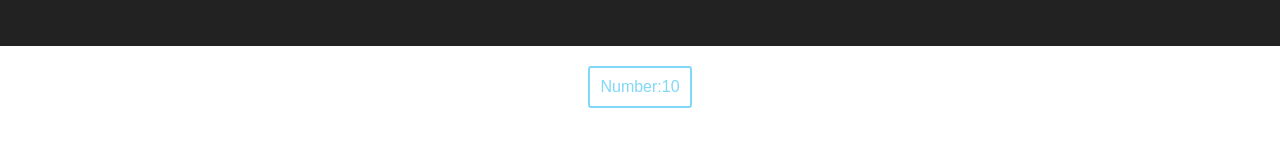
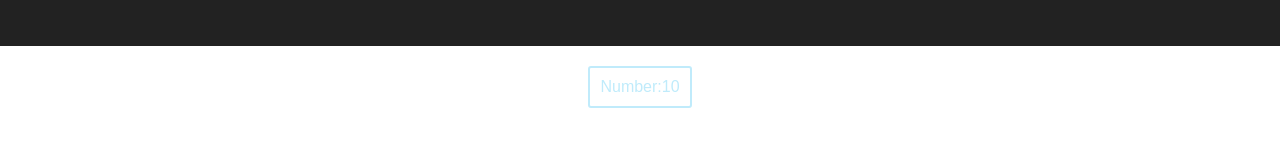
Before and after one commit to AmeliaPond198/simple-react-boilerplate, a React app: page / in a window 1280 px wide. Shown: the part 144-300 px from the top of the page. Built offline with nearby package versions, Linux system fonts and the light colour scheme.

Commit message:
styled-components using conditional css one line

```diff
--- a/src/components/Label/index.js
+++ b/src/components/Label/index.js
@@ -3,7 +3,11 @@ import PropTypes from 'prop-types';
 import { Button } from './styles';
 
 const Label = ({ enableLogo, number }) => (
-  <Button onClick={() => enableLogo()}>
+  <Button
+    opacity={0.5}
+    notAllowed
+    onClick={() => enableLogo()}
+  >
     Number:
     {number}
   </Button>
--- a/src/components/Label/styles.js
+++ b/src/components/Label/styles.js
@@ -8,7 +8,8 @@ export const Button = styled.div`
   color: #81D8F7;
   border: 2px solid #81D8F7;
   display: inline-block;
-  cursor: pointer;
+  opacity: ${props => props.opacity};
+  cursor: ${props => (props.notAllowed ? 'not-allowed' : 'pointer')};
   ${props => props.full && css`
     background: #81D8F7;
     color: white;
```
